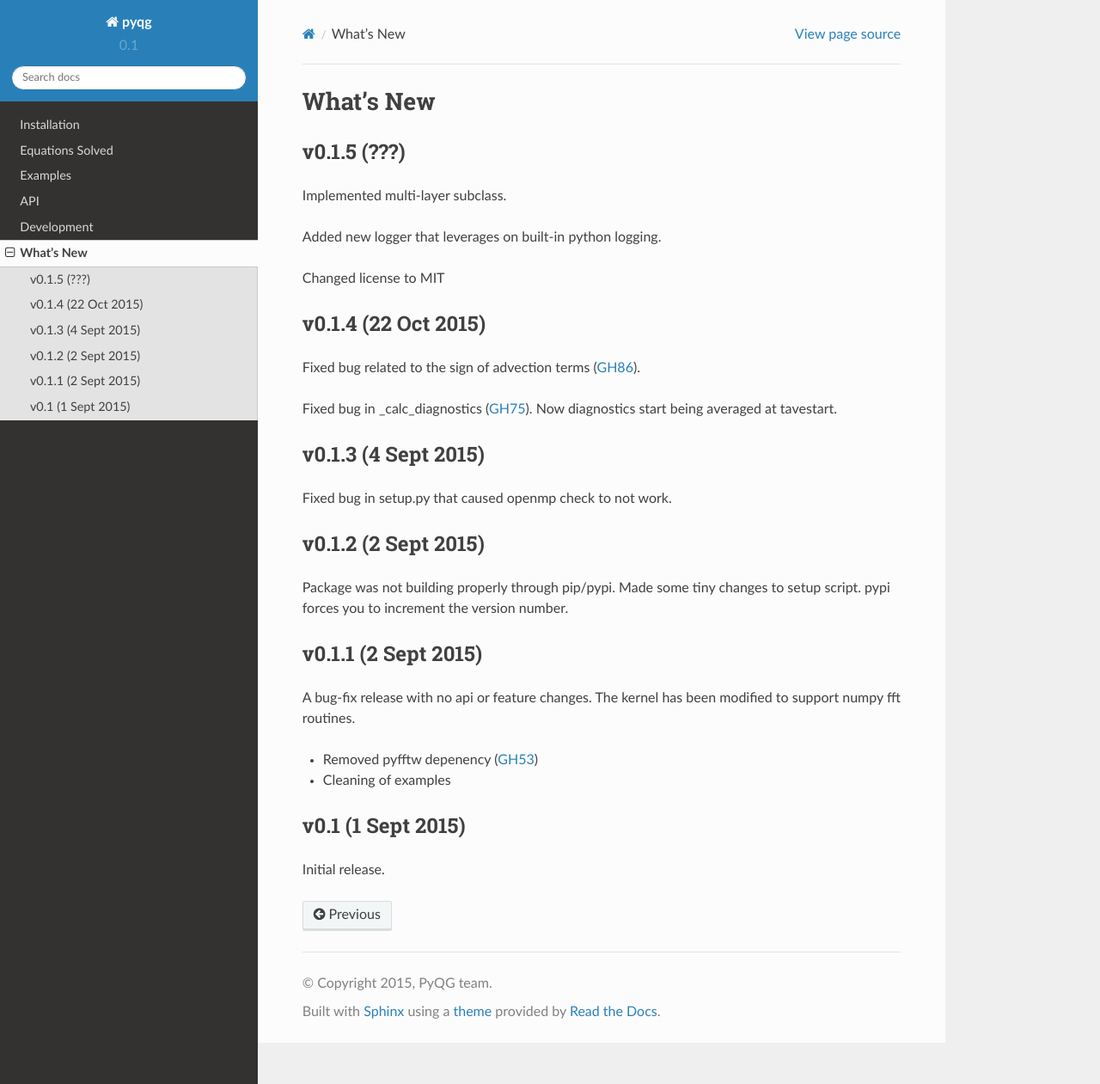
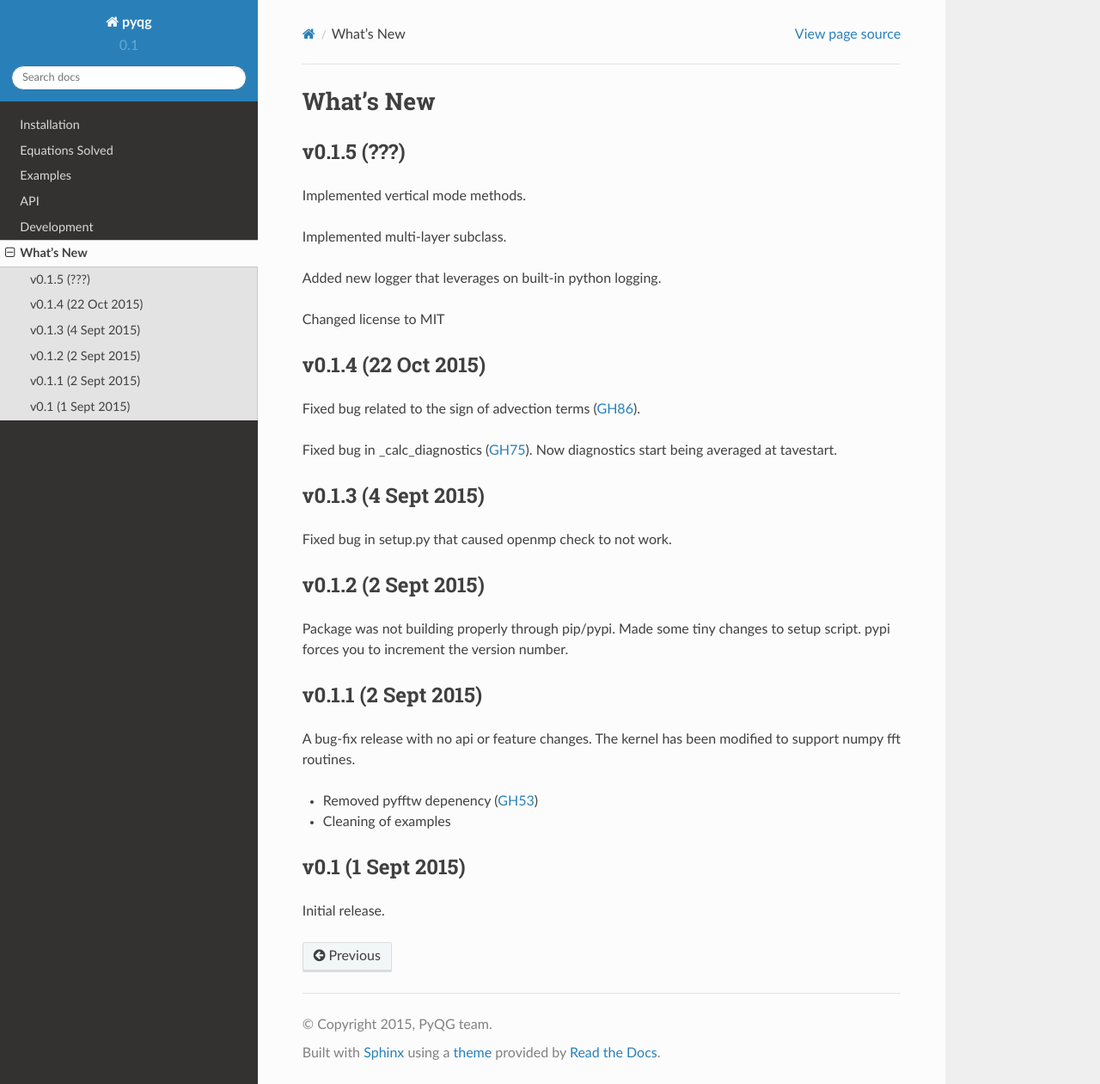
Before and after one commit to pyqg/pyqg, a Sphinx documentation site: the page built from docs/whats-new.rst, in a window 1280 px wide and 1261 px high. Shown: the whole window at 86% size. Built offline with Sphinx 7.4.7 and the Read the Docs theme 2.0.0, drawn with Linux system fonts in a browser that asks for light colours.

Commit message:
Updates whatsnew

```diff
--- a/docs/whats-new.rst
+++ b/docs/whats-new.rst
@@ -3,6 +3,8 @@ What's New
 
 v0.1.5 (???)
 ------------
+
+Implemented vertical mode methods.
 
 Implemented multi-layer subclass.
 
```
